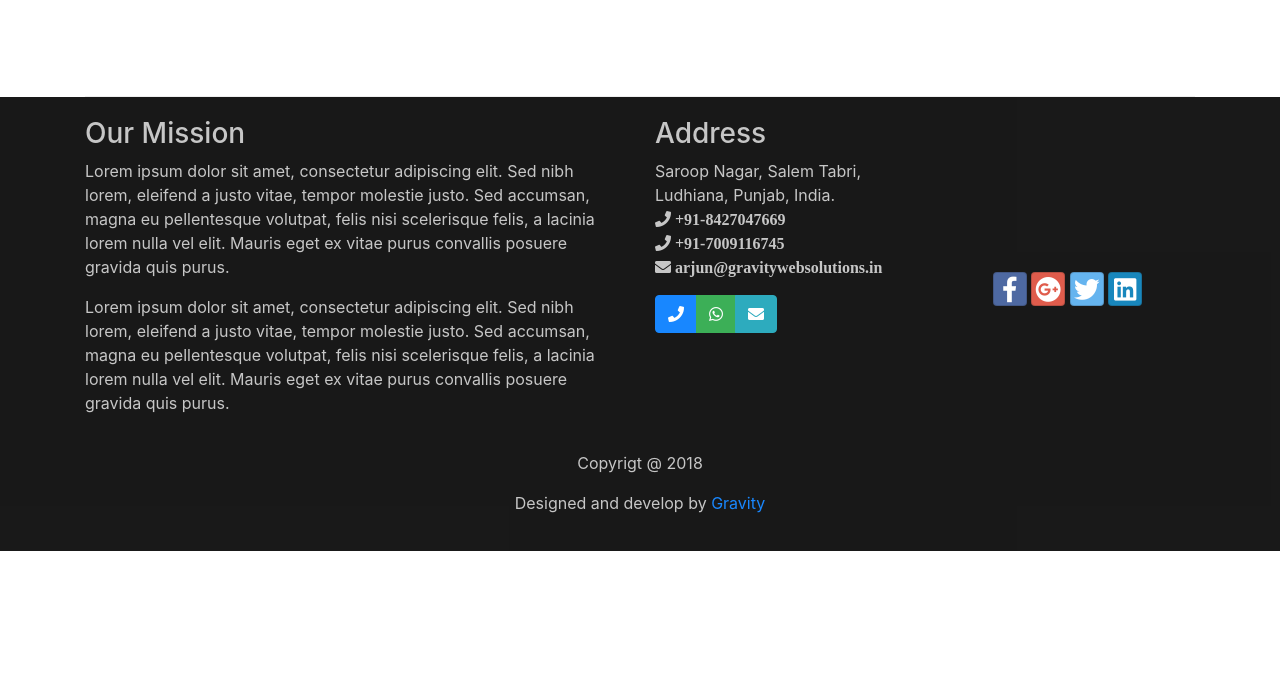
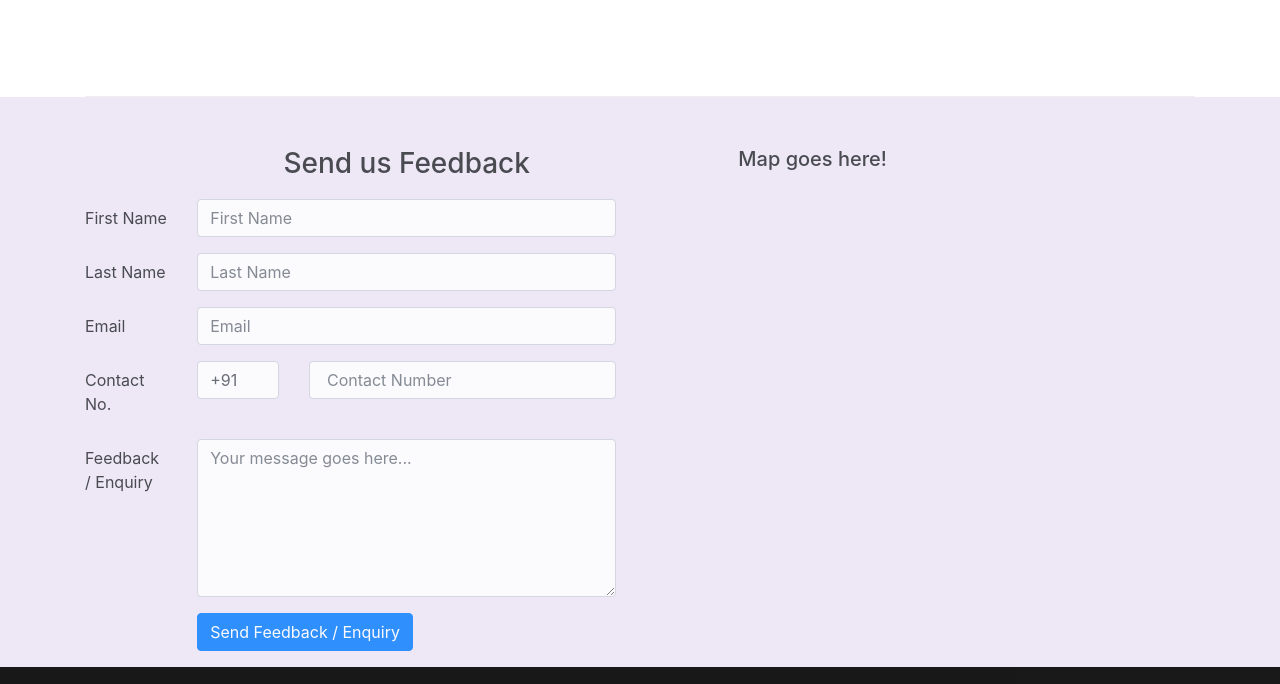
Before and after one commit to arjunlohera/arjunlohera.github.io, a website: page index.html in a window 1280 px wide. Shown: the part 1781-2465 px from the top of the page. Before the commit the page ends 2332 px from the top, so only its background shows below. Drawn offline with Linux system fonts and the light colour scheme.

Commit message:
Form Included

```diff
--- a/css/style.css
+++ b/css/style.css
@@ -44,6 +44,19 @@ footer {
 padding-top: 20px;
 }
 
-#social_btn {
-  padding-top: 30px;
+.form-row {
+  min-height: 400px;
+  padding-top: 50px;
+  opacity:.8;
 }
+
+form {
+  padding-top: 10px;
+}
+.container-fluid {
+  background-color: #EDE7F6;
+}
+
+#social_button{
+  padding-top: 25px;
+}
--- a/index.html
+++ b/index.html
@@ -22,7 +22,7 @@
       <button class="navbar-toggler" type="button" data-toggle="collapse" data-target="#myNavbar">
         <span class="navbar-toggler-icon"></span>
       </button>
-      <a class="navbar-brand" href="#"><img src="Pics/logo.png" alt="My logo" style="width:30px; height:30px"></a>
+      <a class="navbar-brand" href="#"><img src="pics/logo.png" alt="My logo" style="width:30px; height:30px"></a>
       <div class="collapse navbar-collapse" id="myNavbar">
       <ul class="navbar-nav mr-auto">
         <li class="nav-item active"><a class="nav-link" href="#"><i class="fa fa-home fa-lg"></i>  Home</a></li>
@@ -86,7 +86,63 @@
       <p>Lorem ipsum dolor sit amet, consectetur adipiscing elit. Sed nibh lorem, eleifend a justo vitae, tempor molestie justo. Sed accumsan, magna eu pellentesque volutpat, felis nisi scelerisque felis, a lacinia lorem nulla vel elit. Mauris eget ex vitae purus convallis posuere gravida quis purus.</p>
     </div>
   </div>
+</div> <!-- End of container -->
+
+  <!-- Contact us form -->
+  <div class="container-fluid"> <!--container-fluid To color full width -->
+    <div class="container">
+      <div class="row form-row">
+        <div class="col-md-7">
+          <h3 class="text-center">Send us Feedback</h3>
+          <form>
+            <div class="row form-group">
+              <label for="firstName" class="col-md-2 col-form-label">First Name</label>
+              <div class="col-md-8">
+                <input type="text" id="firstName" name="firstName" placeholder="First Name" class="form-control" required>
               </div>
+            </div><!--End of first name row -->
+            <div class="row form-group">
+              <label for="lastName" class="col-md-2 col-form-label">Last Name</label>
+              <div class="col-md-8">
+                <input type="text" id="lastName" name="lastName" placeholder="Last Name" class="form-control">
+              </div>
+            </div><!-- End of last name -->
+            <div class="row form-group">
+              <label for="email" class="col-md-2 col-form-label">Email</label>
+              <div class="col-md-8">
+                <input type="email" id="email" name="email" placeholder="Email" class="form-control">
+              </div>
+            </div><!--End of email -->
+            <div class="row form-group">
+              <label for="countryCode" class="col-md-2 col-form-label">Contact No.</label>
+              <div class="col-4 col-md-2">
+                <input type="text" id="countryCode" name="countryCode" placeholder="+91" value="+91" class="form-control">
+              </div>
+              <div class=" col-8 col-md-6">
+                <input type="tel" id="contactNumber" name="contactNumber" placeholder=" Contact Number" class="form-control">
+              </div>
+            </div><!-- End of Contact Number-->
+            <div class="row form-group">
+              <label for="feedback" class="col-md-2 col-form-label">Feedback / Enquiry</label>
+              <div class="col-md-8">
+                <textarea class="form-control" id="feedback" name="feedback" rows="6" placeholder="Your message goes here..." required></textarea>
+              </div>
+            </div> <!--End of textarea -->
+            <div class="row form-group">
+              <div class="offset-md-2 col-md-8">
+                <button type="submit" class="btn btn-primary">
+                  Send Feedback / Enquiry
+                </button>
+              </div>
+            </div><!--End of button -->
+          </form>
+        </div><!--Form-->
+        <div class="col-md">
+          <h5>Map goes here!</h5>
+        </div><!-- Map -->
+      </div> <!--form and map row-->
+    </div> <!--Container div-->
+  </div><!--Container-fluid div-->
     <footer>
       <div class="container" id="contact">
         <div class="row">
@@ -110,7 +166,7 @@
               <a class="btn btn-info" href="mailto:loheraarjun@gmail.com"><i class="fa fa-envelope"></i></a>
             </div>
           </div>
-      <div class="col col-md align-self-center" id="social_btn">
+          <div class="col col-md align-self-center" id="social_button">
             <div class="text-center">
               <a class="btn btn-social-icon btn-facebook" href="#"><i class="fab fa-facebook-f"></i></a>
               <a class="btn btn-social-icon btn-google" href="#"><i class="fab fa-google-plus"></i></a>
```
Lines whose indentation alone changed are shown as unchanged.
